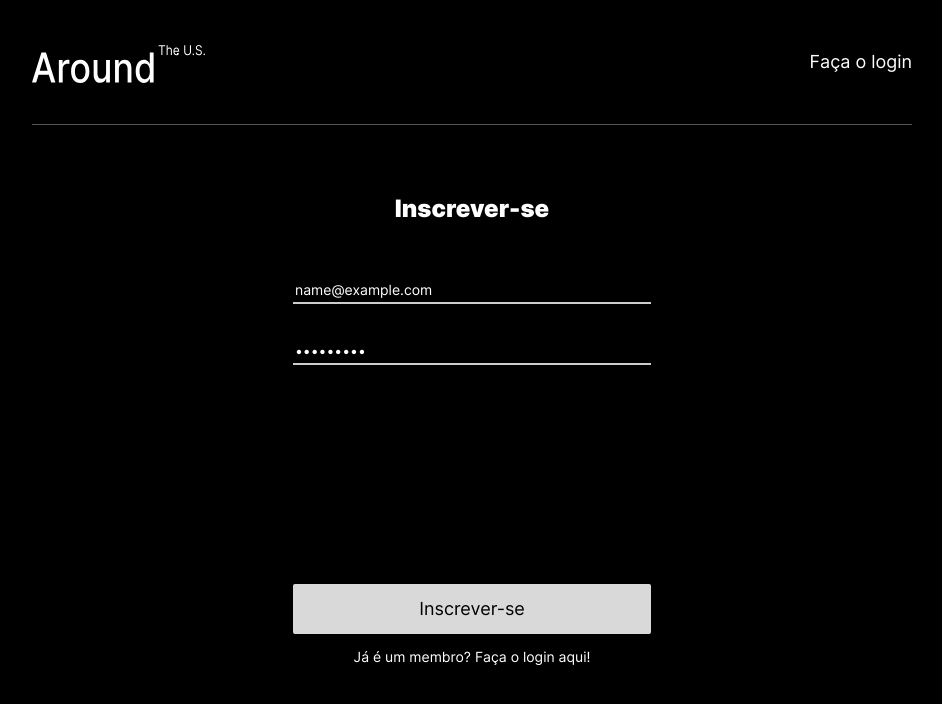
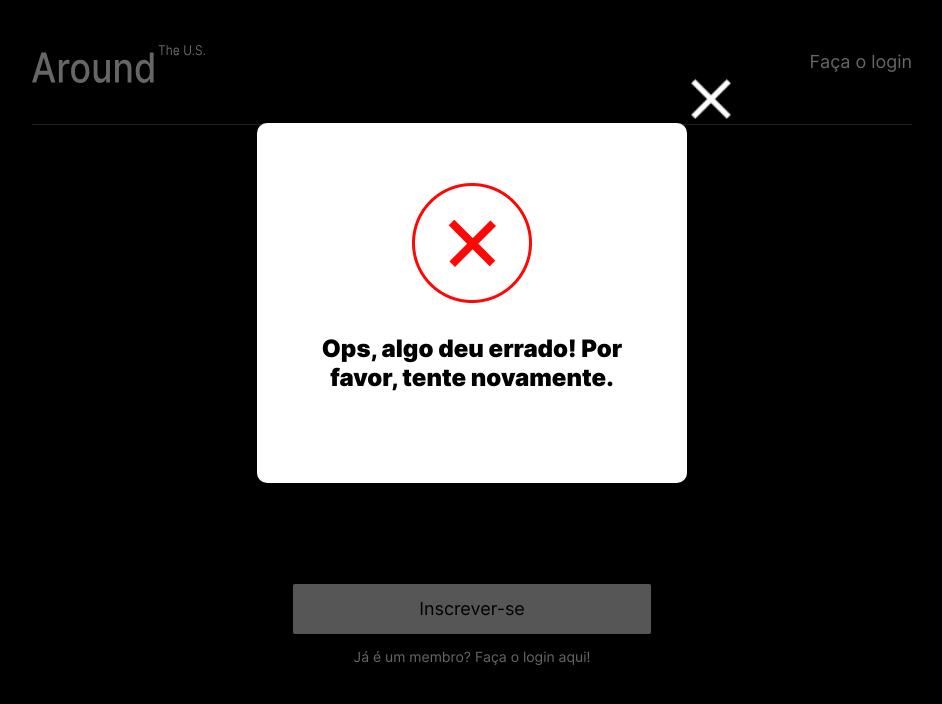
Before and after one commit to hainaha/react-around-auth, a React (Create React App) app: page /signup in a window 1280 px wide. Both pictures are taken after typing "name@example.com", "Sample123" into the empty fields and a click on the button "Inscrever-se". Shown: the top 704 px of the page, without its empty margins (168-1110 px from the left). Built offline with nearby package versions, Linux system fonts and the light colour scheme; no server answers.

Commit message:
abre popup de erro ao se inscrever

```diff
--- a/src/components/App.js
+++ b/src/components/App.js
@@ -176,12 +176,18 @@ function App() {
             </Link>
           </Header>
           <Register
-            success={setIsSubscribeSuccessful}
+            setSuccess={setIsSubscribeSuccessful}
+            success={isSubscribeSuccessful}
+            openPopup={setIsSubscribePopupOpen}
             // values={registerFormValues}
             // setValues={setRegisterFormValues}
             onSubscribeClick={handleSubscribeClick}
           />
-          <InfoTooltip isOpen={isSubscribePopupOpen} onClose={closeAllPopups} />
+          <InfoTooltip
+            success={isSubscribeSuccessful}
+            isOpen={isSubscribePopupOpen}
+            onClose={closeAllPopups}
+          />
         </div>
       </Route>
       <Route path='/signin'>
--- a/src/components/InfoTooltip.js
+++ b/src/components/InfoTooltip.js
@@ -6,13 +6,14 @@ function InfoTooltip(props) {
     <>
       <div className={`popup ` + (props.isOpen ? 'popup_opened' : '')}>
         <div className='popup__container info-tooltip'>
-          <img src={success_icon} className='info-tooltip__icon' />
+          <img
+            src={props.sucess ? success_icon : error_icon}
+            className='info-tooltip__icon'
+          />
           <p className='popup__title info-tooltip__text'>
-            Tudo certo! Você já pode fazer o login.
-          </p>
-          <img src={error_icon} className='info-tooltip__icon' />
-          <p className='popup__title info-tooltip__text'>
-            Ops, algo deu errado! Por favor, tente novamente.
+            {props.sucess
+              ? 'Tudo certo! Você já pode fazer o login.'
+              : 'Ops, algo deu errado! Por favor, tente novamente.'}
           </p>
           <button
             className='popup__close'
--- a/src/components/Register.js
+++ b/src/components/Register.js
@@ -10,7 +10,18 @@ function Register(props) {
 
   const handleSubmit = (e) => {
     e.preventDefault();
-    auth.register(values).catch((err) => console.log(err));
+    auth
+      .register(values)
+      .then(() => {
+        props.setSuccess(true);
+        console.log(props.success);
+      })
+      .then(() => props.openPopup(true))
+      .catch((err) => {
+        console.log(err);
+        props.setSuccess(false);
+        props.openPopup(true);
+      });
   };
 
   const handleChange = (event) => {
```
